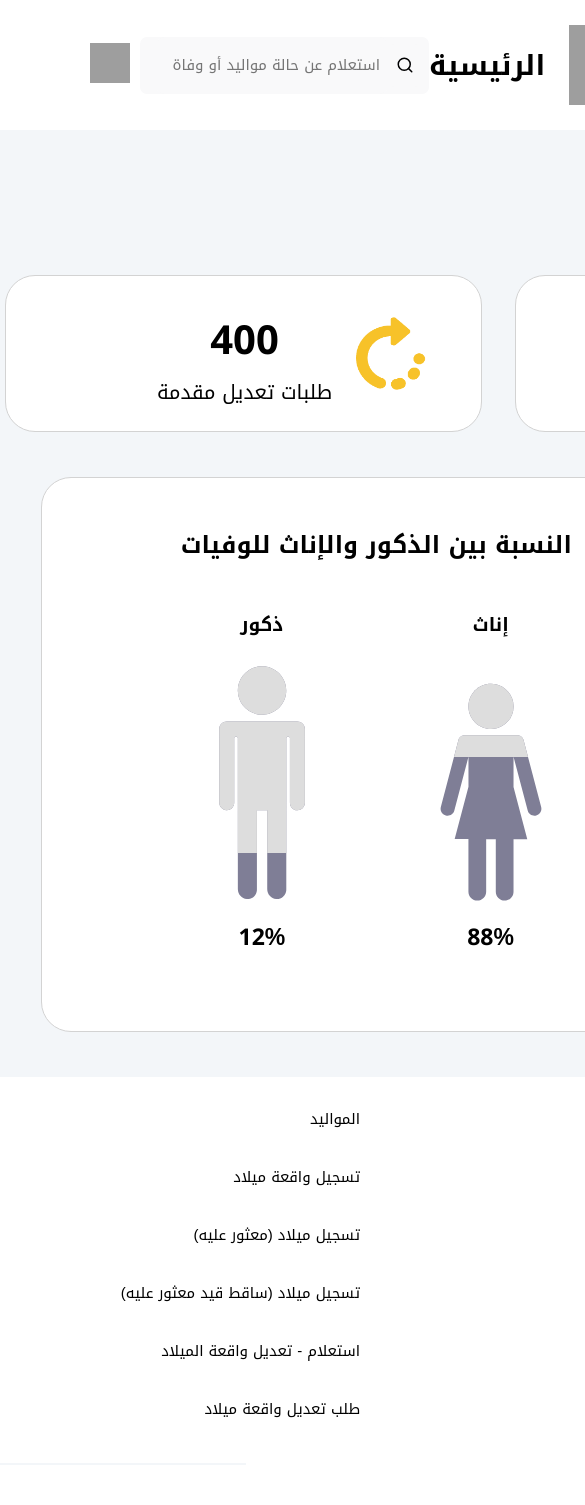
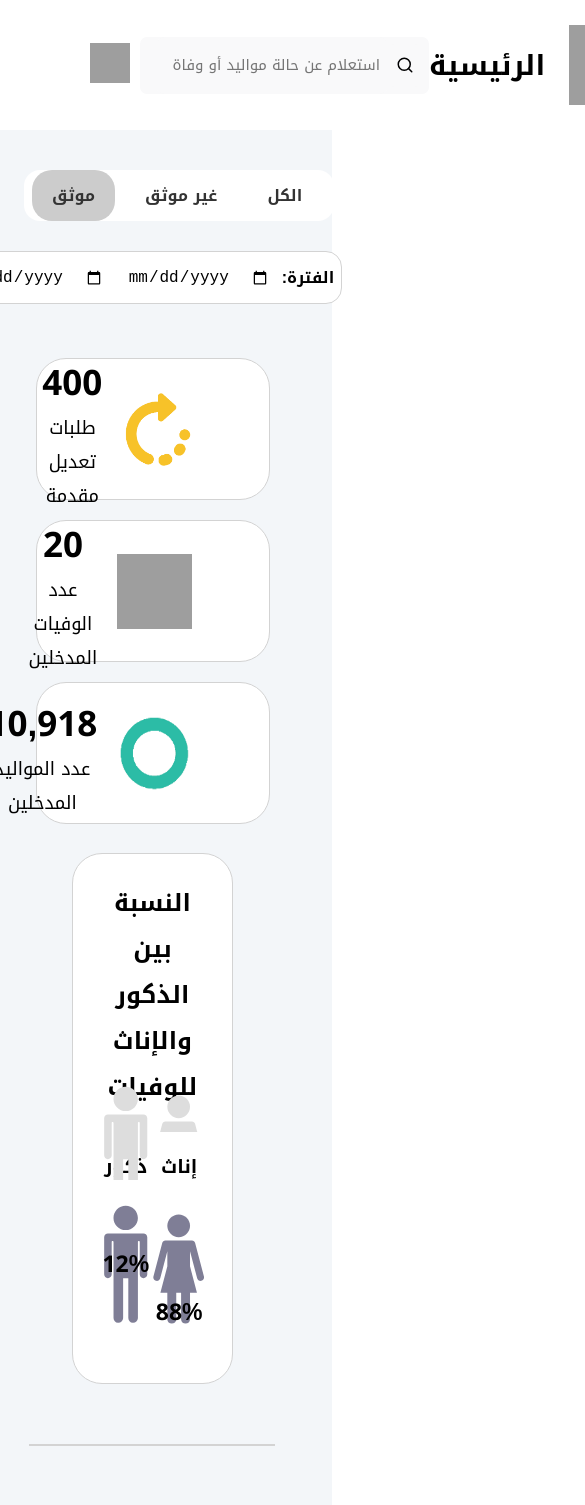
Before and after one commit to yosra-hashem/Digital_Hub_Task, a React (Create React App) app: page / in a window 390 px wide. Shown: the top 1505 px of the page, 585 px wide, since content can reach past the window. Built offline with nearby package versions, Linux system fonts and the light colour scheme; grey boxes are pictures that could not be loaded.

Commit message:
some changes to make the page responsive

```diff
--- a/public/index.html
+++ b/public/index.html
@@ -11,6 +11,8 @@
     />
     <link rel="apple-touch-icon" href="%PUBLIC_URL%/logo192.png" />
     <link rel="stylesheet" href="https://cdn.jsdelivr.net/npm/bootstrap-icons@1.10.3/font/bootstrap-icons.css">
+    <meta name="viewport" content="width=device-width, initial-scale=1.0">
+
     <!--
       manifest.json provides metadata used when your web app is installed on a
       user's mobile device or desktop. See https://developers.google.com/web/fundamentals/web-app-manifest/
--- a/src/components/dateselector/Dateselector.css
+++ b/src/components/dateselector/Dateselector.css
@@ -34,3 +34,9 @@
     padding-right: 7px;
     margin: 40px 86px 0px 20px;
   }
+
+  @media (max-width: 1400px) {
+    .dateWrapper{
+      margin-top:20px ;
+    }
+  }
--- a/src/components/maincontainer/Home.css
+++ b/src/components/maincontainer/Home.css
@@ -1,7 +1,21 @@
 .home{
     display:flex;
-    justify-content: space-between;
-    flex-wrap: wrap;
-    gap: 20px;
-    height:100vh;
+    /* justify-content: space-around;
+    flex-wrap: wrap; */
+    /* gap: 20px; */
+    height:100%;
+    width: 100%;
 }
+
+@media screen and (max-width: 768px) {
+    .home {
+        flex-wrap: wrap;
+      /* flex-direction: column;*/
+      height: auto;
+
+    }
+    .status-container,
+  .sidebar {
+    flex-basis: 100%;
+  }
+  }
--- a/src/components/navbar/Navbar.css
+++ b/src/components/navbar/Navbar.css
@@ -6,7 +6,7 @@
     justify-content: space-between;
     background-color: white;
     margin-left: 30px;
-    margin-right: 30px;
+    margin-right: -21px;
 }
 
 .logoContainer{
--- a/src/components/numberscontainer/Numbers.css
+++ b/src/components/numberscontainer/Numbers.css
@@ -2,28 +2,44 @@
     background-color: white;
     border: 1px solid lightgray;
     border-radius: 30px;
-    width: 385px;
+    width: 70%;
     height: 145px;
     display: flex;
     align-items: center;
     justify-content: flex-end;
     gap: 20px;
-    padding: 5px 54px 5px 36px;
+    padding: 5px 77px 5px 36px;
 }
 .numbers{
     text-align: center;
 }
 .numbers h1{
     margin-bottom: 0px;
-    font-size: 40px;
+    font-size: 2.5em;
     font-family: inherit;
 }
 .numbers p{
     margin-top: -6px;
-    font-size:20px;
+    font-size: 1.3em;
 }
 #statusIcon{
     width: 75px;
     height: 75px;
     margin: 0px-8px -5px 5px;
 }
+
+@media (max-width: 1400px) {
+    .wrapper{
+        background-color: white;
+    border: 1px solid lightgray;
+    border-radius: 30px;
+    width: 40%;
+    height: 130px;
+    display: flex;
+    align-items: center;
+    justify-content: flex-end;
+    gap: 20px;
+    padding: 5px 77px 5px 36px;
+
+    }
+}
--- a/src/components/ratecontainer/Rate.css
+++ b/src/components/ratecontainer/Rate.css
@@ -2,9 +2,9 @@
     background-color: white;
     border: 1px solid lightgray;
     border-radius: 30px;
-    width: 580px;
-    height: 465px;
-    padding: 44px;
+    width: 35%;
+    height: 35%;
+    padding: 26px;
 }
 .rate h2{
     text-align: center;
--- a/src/components/sidebar/Sidebar.css
+++ b/src/components/sidebar/Sidebar.css
@@ -1,6 +1,7 @@
 .sidebar{
-    flex: 1;
+    /* flex: 1; */
     background-color:white;
+    width:15%;
 }
 
 ul{
@@ -15,6 +16,6 @@ li{
 
 #horizontal{
     border: 1px solid #f3f6f9;
-    margin: 40px 0px;
+    margin: 40px 0px 0px 28px;
     width: 244px;
 }
--- a/src/components/sidebar/Sidebar.jsx
+++ b/src/components/sidebar/Sidebar.jsx
@@ -5,7 +5,7 @@ function Sidebar() {
   return (
     <div className='sidebar'>
         <ul>
-            <li>المواليد</li>
+            <li><b>المواليد</b></li>
             <li>تسجيل واقعة ميلاد</li>
             <li>تسجيل ميلاد (معثور عليه)</li>
             <li>تسجيل ميلاد (ساقط قيد معثور عليه)</li>
--- a/src/components/statuscontainer/Statuscontainer.css
+++ b/src/components/statuscontainer/Statuscontainer.css
@@ -1,19 +1,23 @@
 .status{
-    flex: 5;
+    /* flex: 5; */
     background-color:#f3f6f9;
+    width:85%;
+    height: 100%;
 }
 .statusWrapper{
     display: flex;
     align-items: center;
-    justify-content: center;
-    margin: 45px 5px 0px 5px;
-    gap:33px;
+    justify-content: flex-end;
+    margin: 42px 42px 0px 111px;
+    gap: 33px;
+    width: 90%;
 }
 .rateWrapper{
     display: flex;
     align-items: center;
-    justify-content: space-evenly;
-    margin: 45px 0px;
+    justify-content: space-around;
+    margin: 45px 94px;
+    width: 92%;
 }
 .rateWrapper hr{
     border: 1px solid lightgray;
@@ -24,6 +28,55 @@
     display: flex;
     align-items: center;
     justify-content: end;
-    margin: 7px;
+    margin-right: -27px;
     gap:10px;
 }
+
+@media (max-width: 1400px) {
+    .status {
+        display: flex;
+        flex-direction: column;
+        background-color: #f3f6f9;
+      }
+      .statusWrapper {
+        gap: 20px;
+        display: flex;
+        flex-direction: column;
+        flex-wrap: wrap;
+      }
+
+      .rateWrapper {
+        margin: 25px 0px;
+        gap: 20px;
+        display: flex;
+        flex-direction: column;
+        flex-wrap: wrap;
+
+      }
+      .rateWrapper hr {
+        height: 150px;
+        margin: 8px 0px;
+      }
+      .numbers
+    {
+    font-size: 14px;
+  }
+  .dateAndStatus {
+    flex-direction: column;
+    justify-content: center;
+    /* margin: 4px; */
+    margin-bottom: 50px;
+  }
+  .statusWrapper{
+
+        flex-direction: column;
+        justify-content: center;
+        margin: 4px;
+  }
+  .rateWrapper hr{
+    border: 1px solid lightgray;
+    margin: 40px 0px 40px 0px;
+    width: 244px;
+    height: 0px;;
+}
+  }
```
